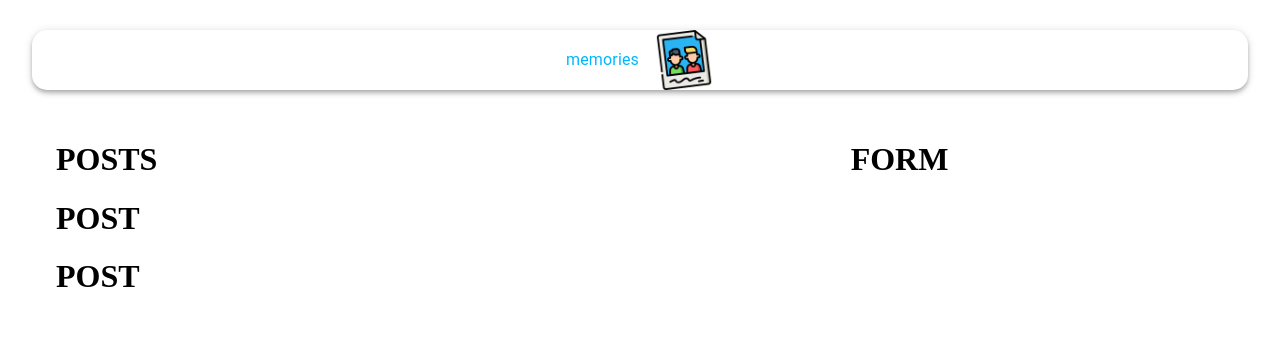
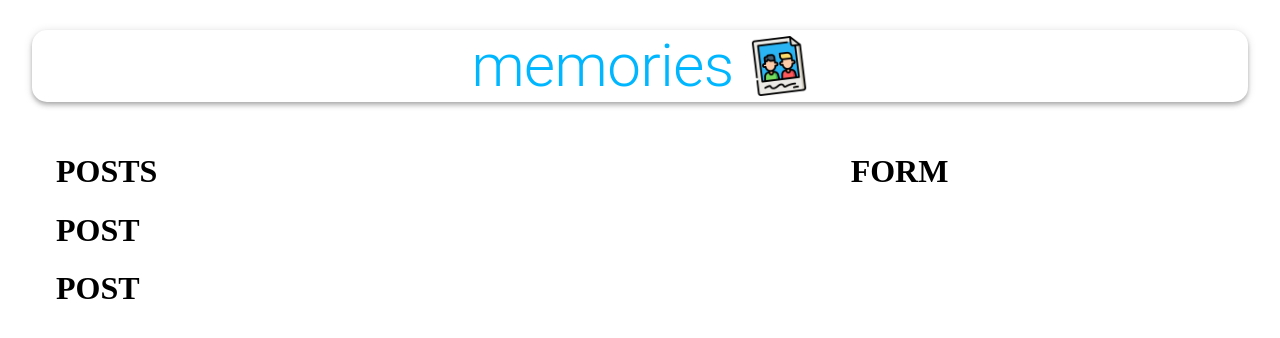
Before and after one commit to yashwable/memories, a React (Create React App) app in the folder client/: page / in a window 1280 px wide. Shown: the top 338 px of the page. Built offline with nearby package versions, Linux system fonts and the light colour scheme.

Commit message:
eighth day 2 fixed wrong words

```diff
--- a/client/src/App.js
+++ b/client/src/App.js
@@ -8,14 +8,14 @@ import useStyle from './style.js'
 const App = () => {
     const classes = useStyle();
     return(
-        <Container maxidth = "lg">
+        <Container maxWidth = "lg">
             <AppBar className={classes.appBar} position ="static" color="inherit">
-                <Typography className={classes.heading} varient = "h2" align='center'>memories</Typography>
+                <Typography className={classes.heading} variant = "h2" align='center'>memories</Typography>
                 <img className={classes.image} src={memories} alt='memories' height = "60" />
             </AppBar>
             <Grow in>
                 <Container>
-                    <Grid container justify="space-between" alignItems='streach' spacing={3}>
+                    <Grid container justify="space-between" alignItems='stretch' spacing={3}>
                         <Grid item xs={12} sm={7}>
                             <Posts/>
                         </Grid>
```
